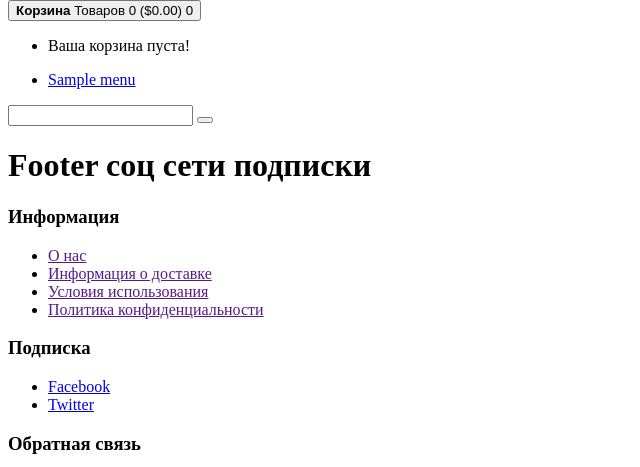
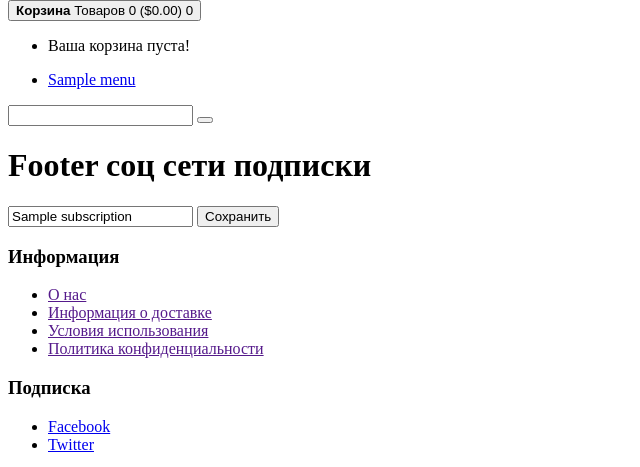
Before and after one commit to gitslik/Auto_parts_store, a PHP site: template view/admin/footermenu/subscription.php in a window 1280 px wide. Shown: the part 86-553 px from the top of the page, without its empty margins (0-640 px from the left). Run offline with PHP 8.4, Linux system fonts and the light colour scheme; the template is opened without the code that fills it: most values are stand-ins (such as "Sample title", 1, 10 or a date in 2020); some libraries are stand-ins or nearby versions.

Commit message:
Добавил страницу подписок и сделал вывод соц сетей

```diff
--- a/controllers/admin.php
+++ b/controllers/admin.php
@@ -590,6 +590,10 @@ class Admin
   }
 
   static function adminFooterSubscription(){
+    global $f3, $db;
+    $subscription_obj = new Subscription($db);
+    $all_subscription = $subscription_obj->find();
+    $f3->set("all_subscription", $all_subscription);
     self::layout_only_tpl('footermenu/subscription.php');
   }
 
--- a/main.php
+++ b/main.php
@@ -27,6 +27,7 @@ include_once "model/Basket.php";
 include_once "model/BasketItem.php";
 include_once "model/Youtube.php";
 include_once "model/Checkout.php";
+include_once "model/Subscription.php";
 include_once "Api/sender.php";
 /*end models*/
 
--- a/view/admin/footermenu/subscription.php
+++ b/view/admin/footermenu/subscription.php
@@ -1,3 +1,4 @@
+<div class="content_page">
   <style>
     div#page-wrapper {
       min-height: 500px!important;
@@ -10,3 +11,14 @@
         </div>
       </div>
   </div>
+
+
+  <div id="socseti">
+      <?php if (isset($all_subscription) && count($all_subscription)>0){ ?>
+        <?php foreach ($all_subscription as $subscription){ ?>
+        <input type="text" id="<?php echo $subscription->type;?>" data-id="<?php echo $subscription->id;?>" data-type="<?php echo $subscription->type; ?>" value="<?php echo $subscription->subscription; ?>">
+        <?php } ?>
+        <input type="button" id="submit" value="Сохранить">
+      <?php } ?>
+  </div>
+</div>
```
Also changed, not shown: model/Subscription.php (added, +13 -0 lines). Lines whose indentation alone changed are shown as unchanged.
